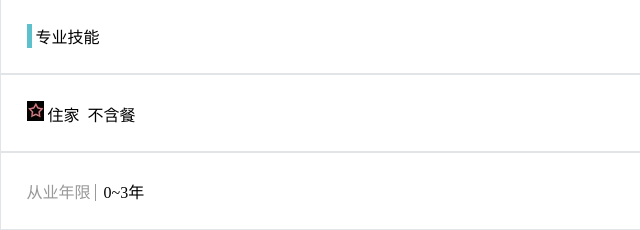
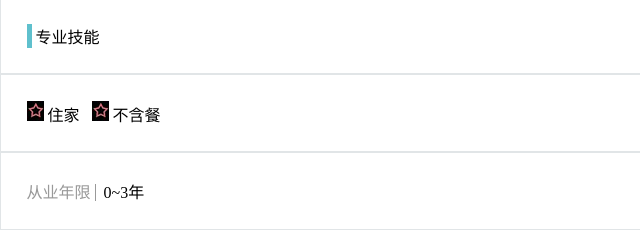
Before and after one commit to IrisQuu/IrisQuu.github.io, a plain HTML site: page task5/5.html in a window 1280 px wide. Shown: the part 319-549 px from the top of the page, 0-640 px from the left. Drawn offline with Linux system fonts and the light colour scheme.

Commit message:
Update 5.html

```diff
--- a/task5/5.html
+++ b/task5/5.html
@@ -23,7 +23,8 @@
     </div>
   <div class= "m1">
       <img class="star" src="star.png">
-      住家&nbsp&nbsp不含餐</div>
+      住家&nbsp&nbsp
+    <img class="star" src="star.png">&nbsp不含餐</div>
     <div class= "m1">
   <span class= "detail">从业年限</span>
    <span class="sub">&nbsp&nbsp0~3年</span>
```
